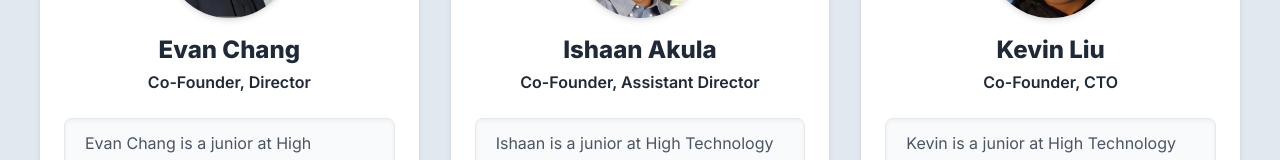
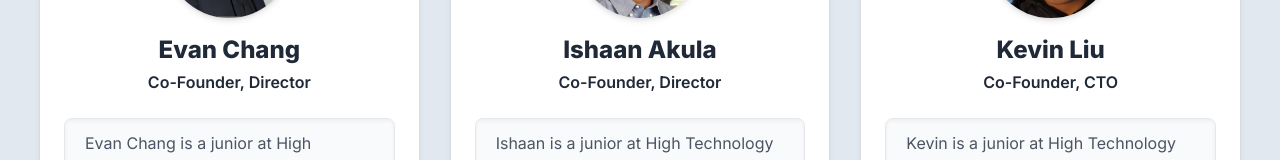
Before and after one commit to Kevin-Liu-01/OMMC-Website, a React (Create React App) app: page /staff in a window 1280 px wide. Shown: the part 398-558 px from the top of the page. Built offline with nearby package versions, Linux system fonts and the light colour scheme; a web font is replaced by a local one.

Commit message:
Update Staff.tsx

```diff
--- a/src/Pages/Staff.tsx
+++ b/src/Pages/Staff.tsx
@@ -18,8 +18,8 @@ const members = [
     href: "#",
     imageSrc: "/staff/ishaan.png",
     imageAlt: "Ishaan Akula",
-    role: "Co-Founder, Assistant Director",
-    bio: "Ishaan is a junior at High Technology High School in Lincroft, New Jersey. He cofounded OMMC with Evan Chang in September of 2020, and currently works as a director for OMMC and handles the partnership and impact aspect of the competition, including work with sponsors, partners, and donors. He was awarded Honorable Mention for Environmental Science in the Jersey Shore Science Fair. He won 1st place at the state-wide regional bee, qualifying for the National Scripps Spelling Bee. He specializes in UI/UX design and mobile app development using Flutter programming.",
+    role: "Co-Founder, Director",
+    bio: "Ishaan is a junior at High Technology High School in Lincroft, New Jersey. He cofounded OMMC with Evan Chang in September of 2020, and currently works as a director for OMMC and handles the partnership and impact aspect of the competition, including work with sponsors, partners, and donors. He was awarded Honorable Mention for Environmental Science in the Jersey Shore Science Fair. He won 1st place at the state-wide regional bee, qualifying for the National Scripps Spelling Bee. He specializes in UI/UX design and mobile app development using Flutter programming. Furthermore, he is actively involved in the Performing Arts, demonstrating leadership and acting skills in school musicals and performing with his a cappella group, 'Tech-appella.'",
   },
   {
     id: 3,
```
